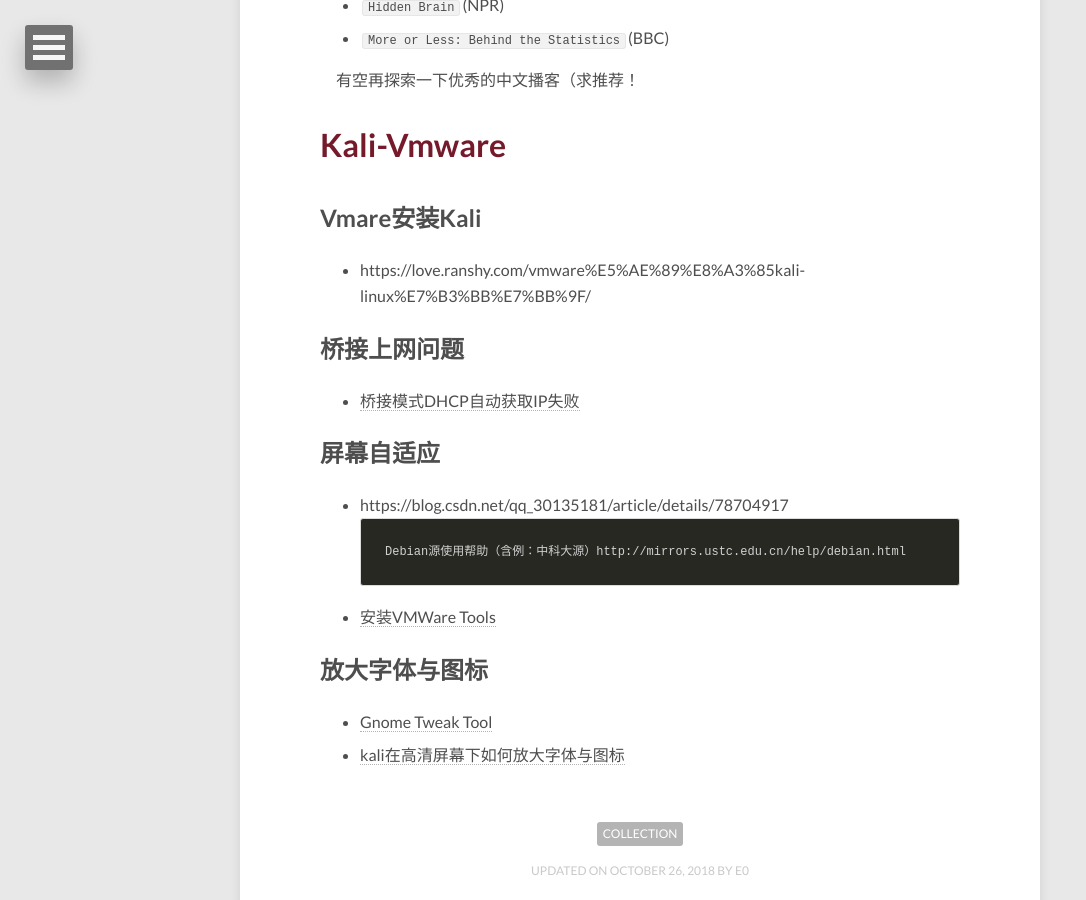
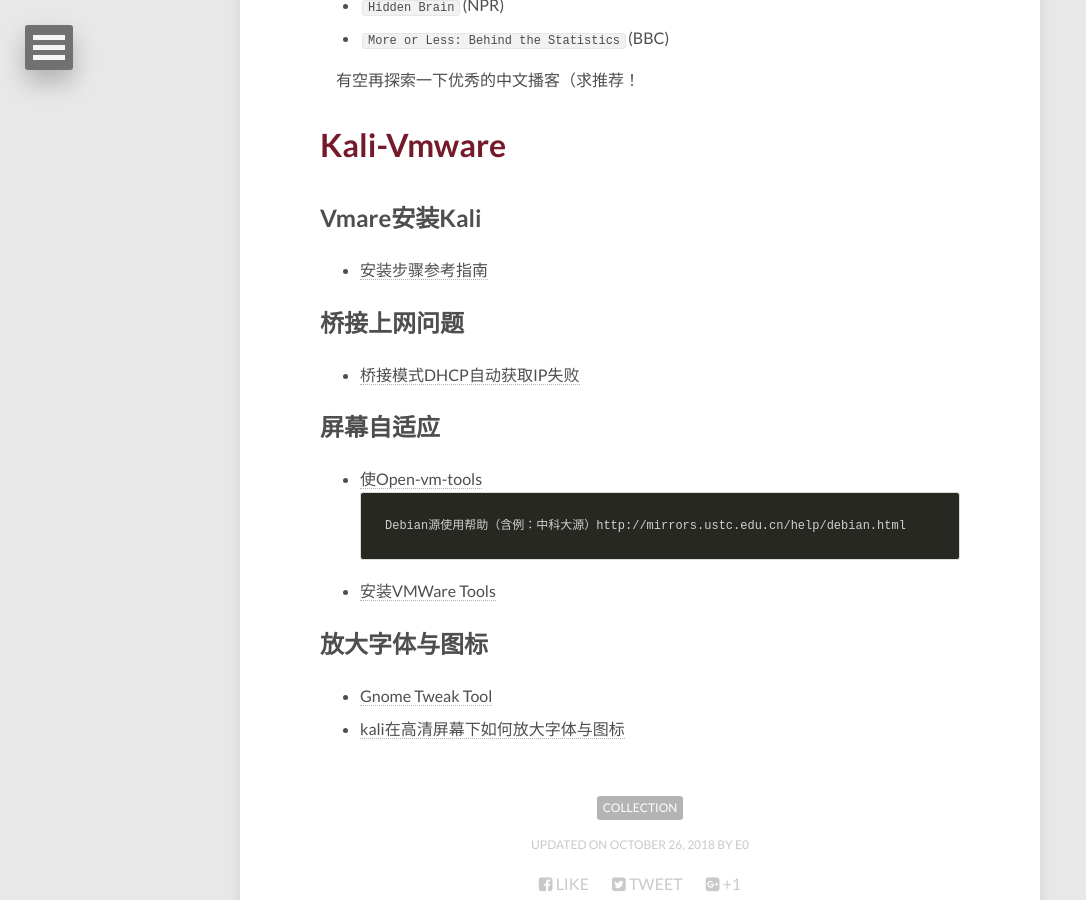
Before and after one commit to E0HYL/BLOG-OF-E0, a Jekyll site: the page built from _posts/2018-10-26-collections.md, in a window 1280 px wide and 900 px high, scrolled down 2249 px. Shown: the whole window, without its empty margins (0-1086 px from the left). Built offline with Jekyll 4.4.1, drawn with Linux system fonts in a browser that asks for light colours; nearby versions of some CDN libraries; emoji names are drawn with the system emoji font; comment, search, counter and statistics services are not loaded.

Commit message:
make those links more understandable

````diff
--- a/_posts/2018-10-26-collections.md
+++ b/_posts/2018-10-26-collections.md
@@ -73,13 +73,13 @@
 <h1 id="2" style="color:rgb(116, 26, 43);">Kali-Vmware</h1>
 
 ## Vmare安装Kali
-* https://love.ranshy.com/vmware%E5%AE%89%E8%A3%85kali-linux%E7%B3%BB%E7%BB%9F/
+* [安装步骤参考指南](https://love.ranshy.com/vmware%E5%AE%89%E8%A3%85kali-linux%E7%B3%BB%E7%BB%9F/)
 
 ## 桥接上网问题
 * [桥接模式DHCP自动获取IP失败](https://blog.csdn.net/A807296772/article/details/77616130)
 
 ## 屏幕自适应
-* https://blog.csdn.net/qq_30135181/article/details/78704917
+* [使Open-vm-tools](https://blog.csdn.net/qq_30135181/article/details/78704917)
 ```
 Debian源使用帮助（含例：中科大源）http://mirrors.ustc.edu.cn/help/debian.html
 ```
````
